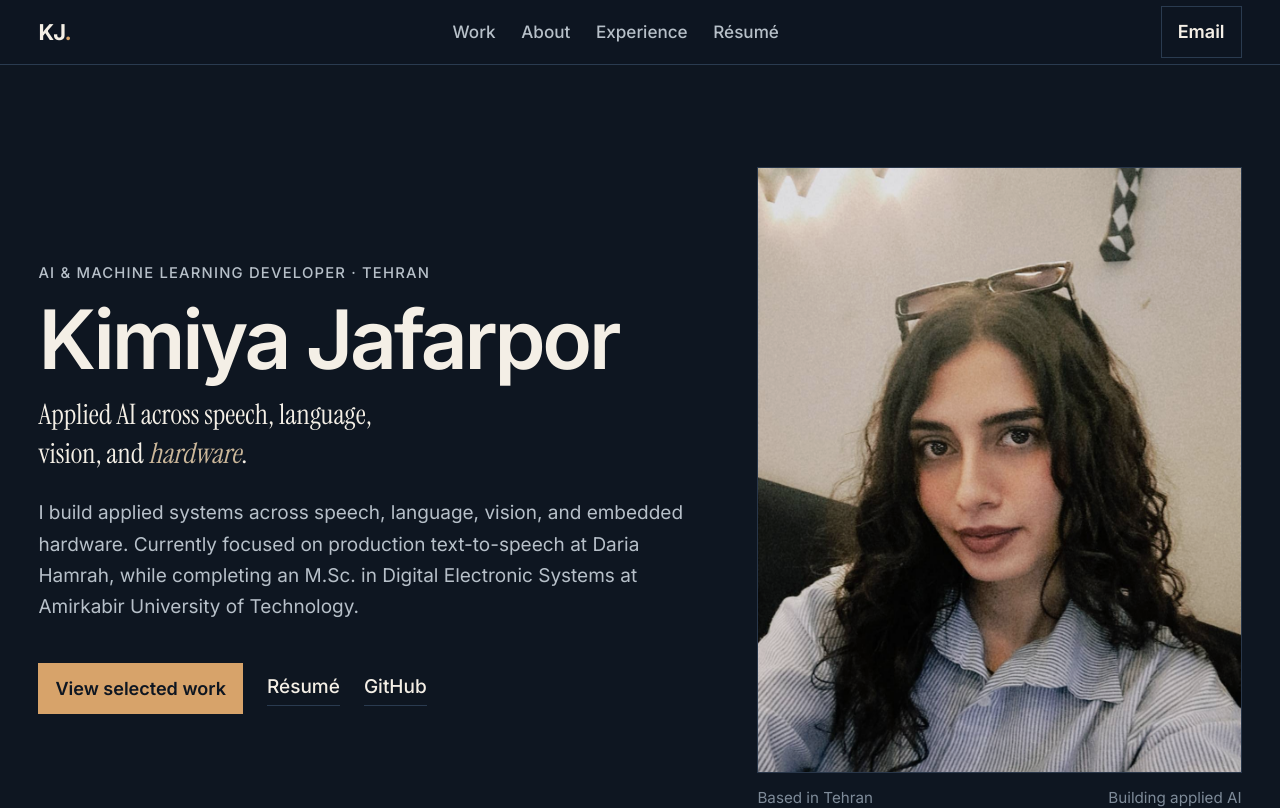
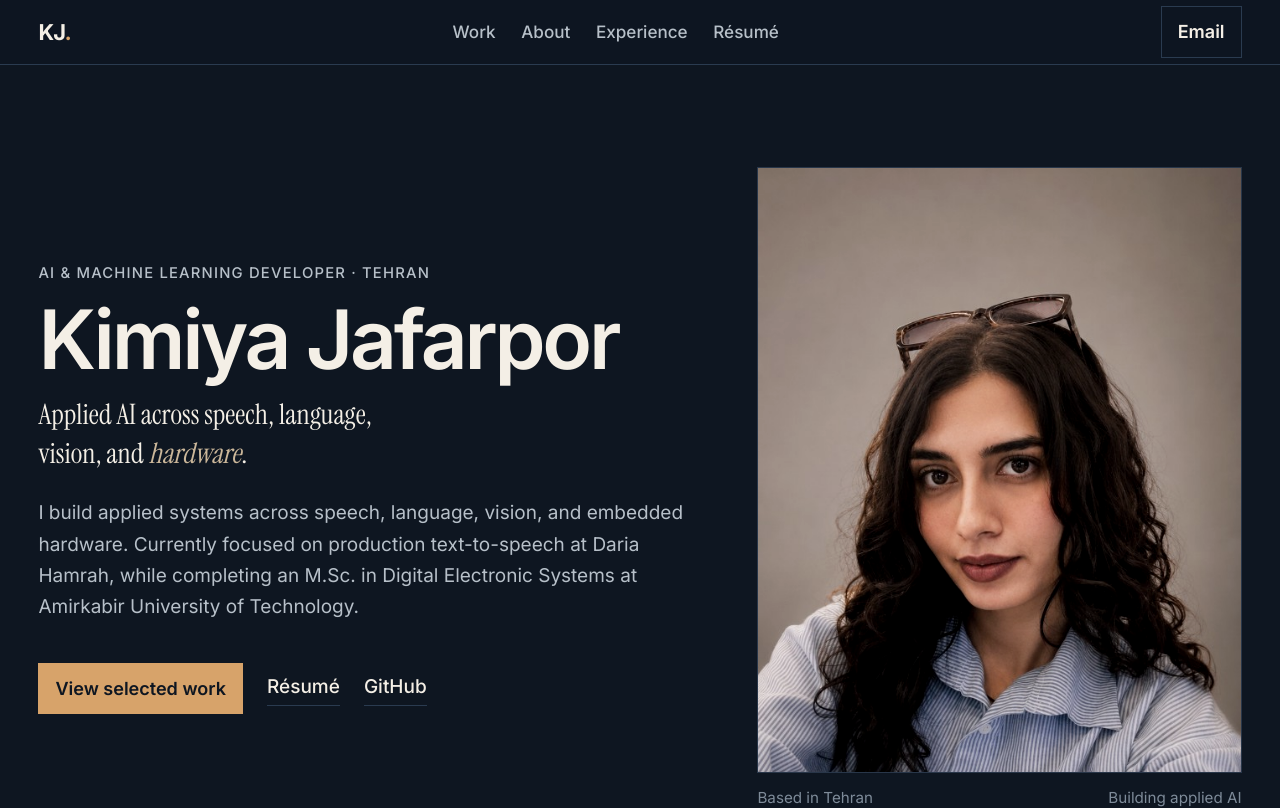
Before and after one commit to kimiya1991/portfolio, a Next.js app: page / in a window 1280 px wide. Shown: the top 808 px of the page. Built offline with nearby package versions, Linux system fonts and the light colour scheme.

Commit message:
changing the picture

```diff
--- a/app/globals.css
+++ b/app/globals.css
@@ -248,7 +248,7 @@ em { font-family: var(--font-serif), Georgia, serif; font-style: italic; font-we
   height: auto;
   aspect-ratio: 4 / 5;
   object-fit: cover;
-  object-position: center 28%;
+  object-position: center 18%;
   border: 1px solid var(--line);
   filter: saturate(0.82) contrast(1.06);
 }
```
Also changed, not shown: public/kimiya.jpg.
